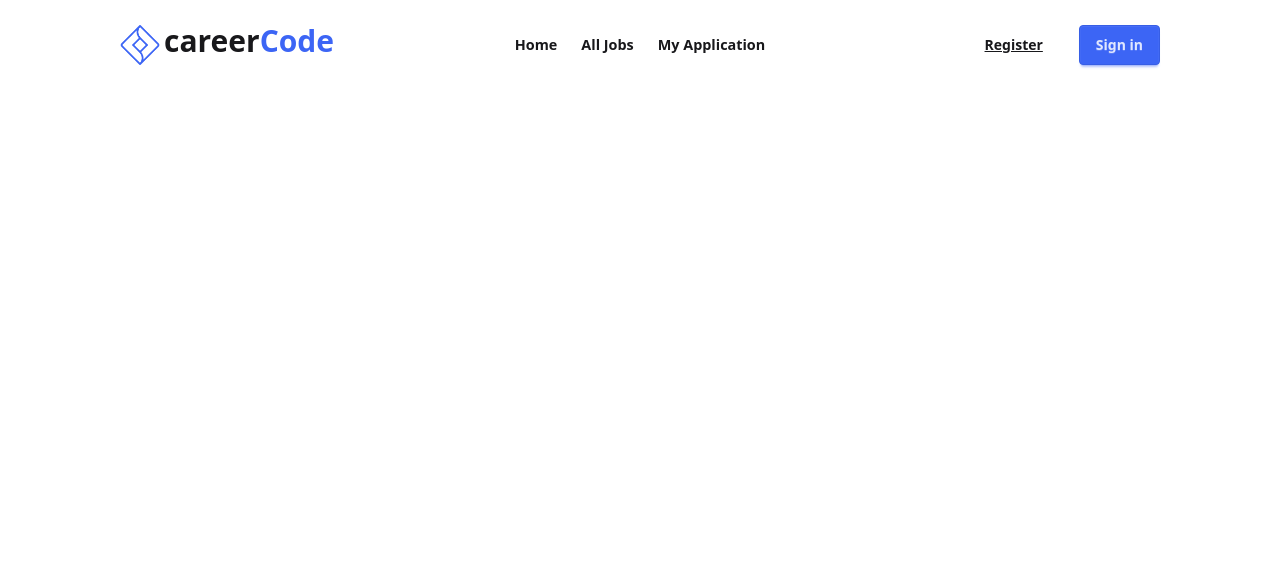
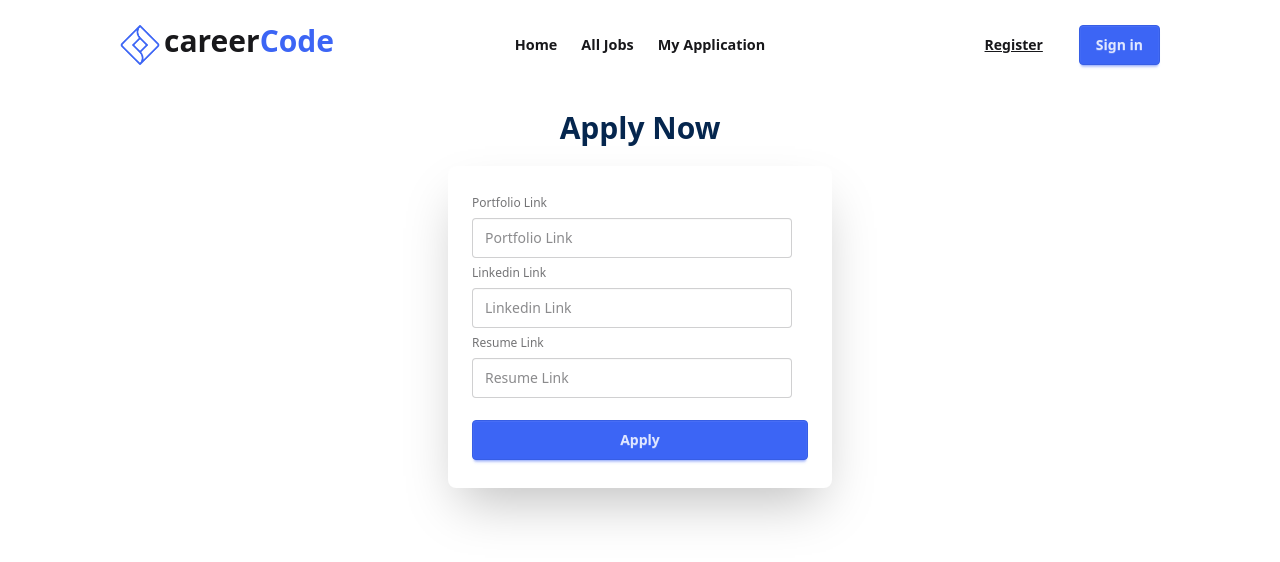
Before and after one commit to shazzed-76/career-code-client-side, a React (Vite) app: page /application/apply/1 in a window 1280 px wide. Shown: the top 562 px of the page. Built offline with nearby package versions, Linux system fonts and the light colour scheme; no server answers.

Commit message:
completed appliction form

```diff
--- a/package.json
+++ b/package.json
@@ -11,6 +11,7 @@
   },
   "dependencies": {
     "@tailwindcss/vite": "^4.1.7",
+    "axios": "^1.9.0",
     "daisyui": "^5.0.38",
     "firebase": "^11.8.1",
     "lottie-react": "^2.4.1",
--- a/src/pages/ApplicationPage/ApplicationPage.jsx
+++ b/src/pages/ApplicationPage/ApplicationPage.jsx
@@ -1,10 +1,57 @@
 import React from 'react';
+import { useParams } from 'react-router';
+import useAuth from '../../Hooks/useAuth';
+import { alertMessage } from '../../Utills/alertMessage';
+import axios from 'axios';
 
 const ApplicationPage = () => {
+    const { user } = useAuth();
+    const { id } = useParams();
+
+    const handleApplyForm = e => {
+        e.preventDefault();
+        const formData = new FormData(e.target);
+        const inputData = Object.fromEntries(formData.entries());
+        const applicantData = {
+            jobId: id,
+            ...inputData,
+            applicantName: user.displayName,
+            email: user.email,
+            photoUrl: user.photoURL,
+            submitedAt: new Date().toISOString()
+        }
+
+        //create request using axios
+
+          axios.post("http://localhost:3000/application/apply", applicantData)
+          .then((response) => {
+           if(response.data){
+             alertMessage('Your application submitted successfully')
+           }
+
+          })
+          .catch((error) => {
+            console.log(error);
+          });
+
+    }
     return (
-        <div>
-
+      <div className="max-w-7xl mx-auto px-5 flex flex-col justify-center items-center">
+        <h1 className='text-3xl font-bold text-secondary capitalize py-5'>Apply now</h1>
+        <div className="card bg-base-100 w-full max-w-sm shrink-0 shadow-2xl">
+          <div className="card-body">
+            <form onSubmit={handleApplyForm} className="fieldset">
+              <label className="label">Portfolio Link</label>
+              <input type="url" name='portfolioLink' className="input" placeholder="Portfolio Link" />
+              <label className="label">Linkedin Link</label>
+              <input type="url" name='linkedinLink' className="input" placeholder="Linkedin Link" />
+              <label className="label">Resume Link</label>
+              <input type="url" name='resumeLink' className="input" placeholder="Resume Link" />
+              <button type='submit' className="btn btn-primary mt-4 capitalize">apply</button>
+            </form>
+          </div>
         </div>
+      </div>
     );
 };
 
--- a/src/pages/JobDetailsPage/JobDetailsPage.jsx
+++ b/src/pages/JobDetailsPage/JobDetailsPage.jsx
@@ -4,11 +4,11 @@ import { HiBadgeCheck } from 'react-icons/hi';
 import { IoBagCheckOutline, IoLocationOutline } from 'react-icons/io5';
 import { LiaIndustrySolid } from 'react-icons/lia';
 import { TbPointFilled } from 'react-icons/tb';
-import { useLoaderData } from 'react-router';
+import { useLoaderData, useNavigate } from 'react-router';
 
 const JobDetailsPage = () => {
     const job = useLoaderData();
-    console.log(job)
+    const navigate = useNavigate();
     return (
       <div className="max-w-7xl mx-auto px-5 lg:px-0 py-20">
         <h1 className="text-3xl font-bold text-secondary py-2">
@@ -78,7 +78,7 @@ const JobDetailsPage = () => {
                 <TbPointFilled />
                 requirements
               </h2>
-              <p className="text-lg font-semibold pl-7">
+              <div className="text-lg font-semibold pl-7">
                <ul className='list-disc list-inside'>
                  {
                     job?.requirements.map((skill, index) => (
@@ -86,13 +86,16 @@ const JobDetailsPage = () => {
                     ))
                  }
                </ul>
-              </p>
+              </div>
             </li>
         </ul>
             <div className='divider'></div>
         <div className='flex justify-between itmes-center'>
             <button className='btn btn-outline btn-primary capitalize'>go back</button>
-            <button className='btn btn-primary capitalize'>apply</button>
+            <button
+             onClick={() => navigate(`/application/apply/${job?._id}`, {state: job})}
+             className='btn btn-primary capitalize'
+            >apply</button>
         </div>
       </div>
     );
```
Also changed, not shown: 1 other file (tests, documents, lock files or other folders).
